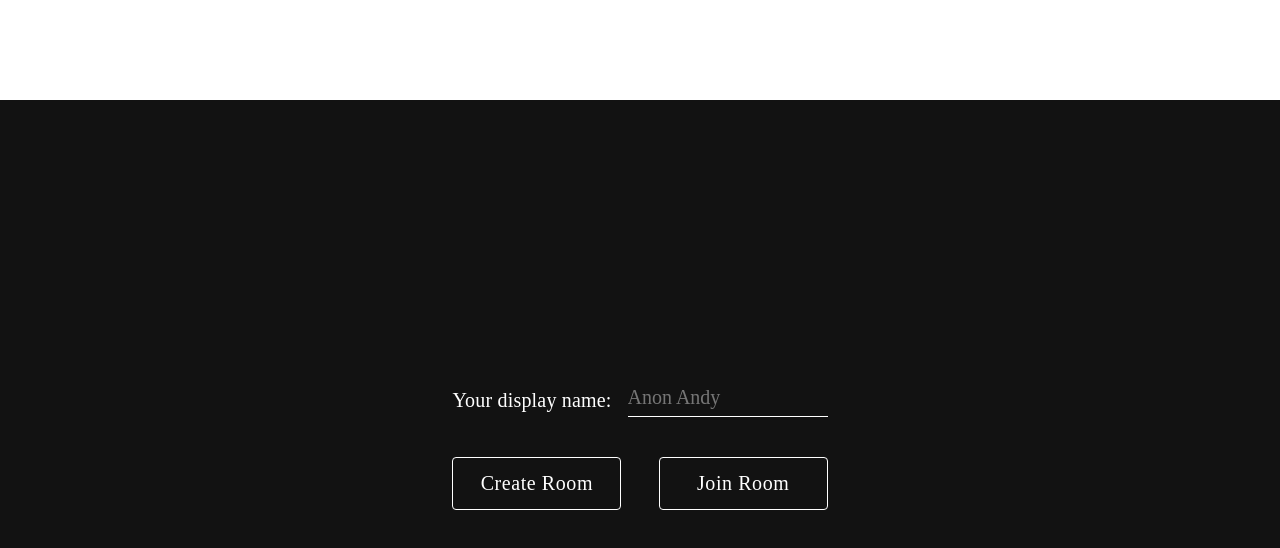
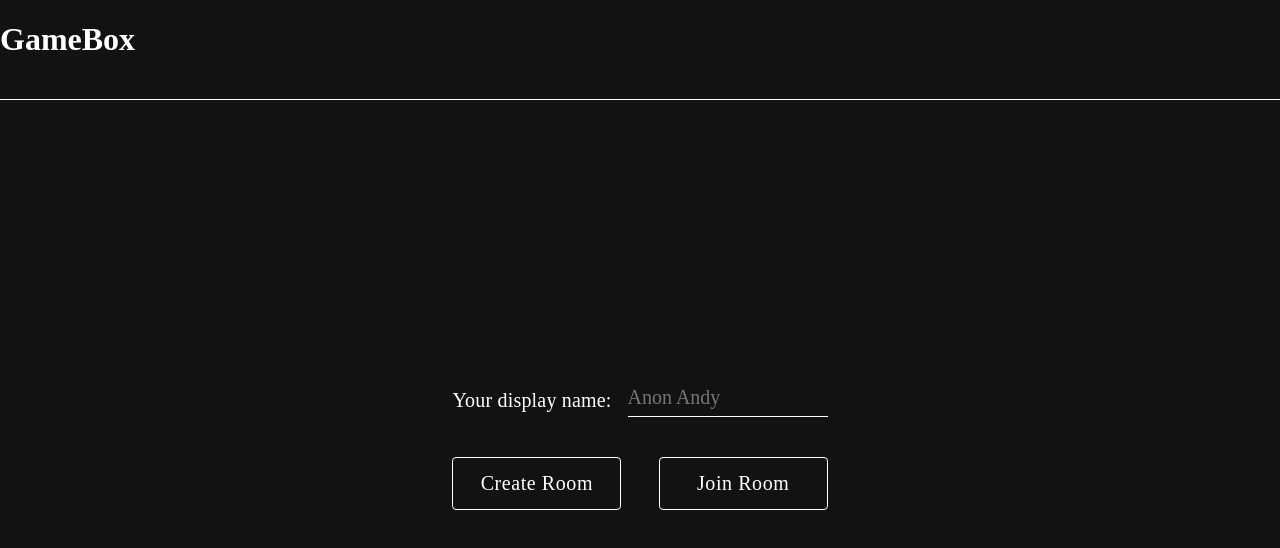
Before and after one commit to songFanAccount/gamebox, a React (Create React App) app in the folder client/: page / in a window 1280 px wide. Shown: the top 548 px of the page. Built offline with nearby package versions, Linux system fonts and the light colour scheme; no server answers; a web font is replaced by a local one.

Commit message:
Header init

```diff
--- a/client/src/App.js
+++ b/client/src/App.js
@@ -4,6 +4,7 @@ import { BrowserRouter, Routes, Route } from 'react-router-dom';
 import GameLayout from './layouts/GameLayout';
 import TicTacToe from './games/TicTacToe';
 import Home from './Home';
+import DefaultLayout from './DefaultLayout';
 const socket = io.connect('http://localhost:3001')
 global.socket = socket
 
@@ -11,9 +12,11 @@ function App() {
 	return (
 		<BrowserRouter>
 			<Routes>
-				<Route path="/" element={<Home/>}/>
-				<Route path="/" element={<GameLayout/>}>
-					<Route path="tictactoe" element={<TicTacToe/>}/>
+				<Route path="/" element={<DefaultLayout/>}>
+					<Route index element={<Home/>}/>
+					<Route path="/" element={<GameLayout/>}>
+						<Route path="tictactoe" element={<TicTacToe/>}/>
+					</Route>
 				</Route>
 			</Routes>
 		</BrowserRouter>
--- /dev/null
+++ b/client/src/DefaultLayout.jsx
@@ -0,0 +1,15 @@
+import { Stack } from '@mui/material'
+import React from 'react'
+import { Outlet } from 'react-router-dom'
+import Header from './Header'
+
+export default function DefaultLayout() {
+    return (
+        <Stack
+            direction="column"
+        >
+            <Header/>
+            <Outlet/>
+        </Stack>
+    )
+}
--- /dev/null
+++ b/client/src/Header.jsx
@@ -0,0 +1,17 @@
+import { Stack } from '@mui/material'
+import React from 'react'
+
+export default function Header() {
+    return (
+        <Stack direction="row"
+            sx={{
+                height: 100, width: '100%',
+                position: 'fixed', top:0, left:0,
+                color: '#FFFFFF', backgroundColor: '#121212',
+                borderBottom: 1, borderColor: '#FFFFFF', boxSizing: 'border-box'
+            }}
+        >
+            <h1>GameBox</h1>
+        </Stack>
+    )
+}
```
